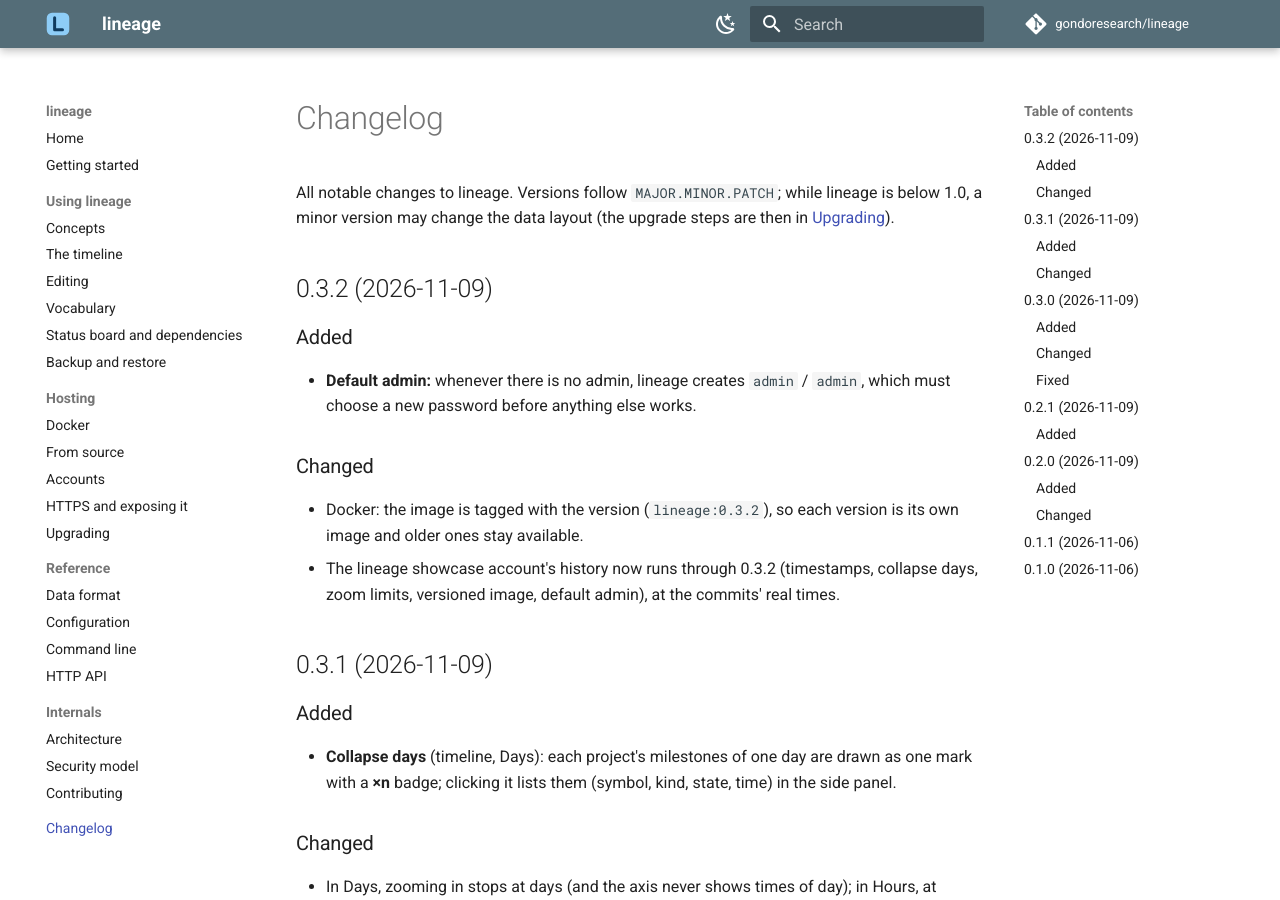
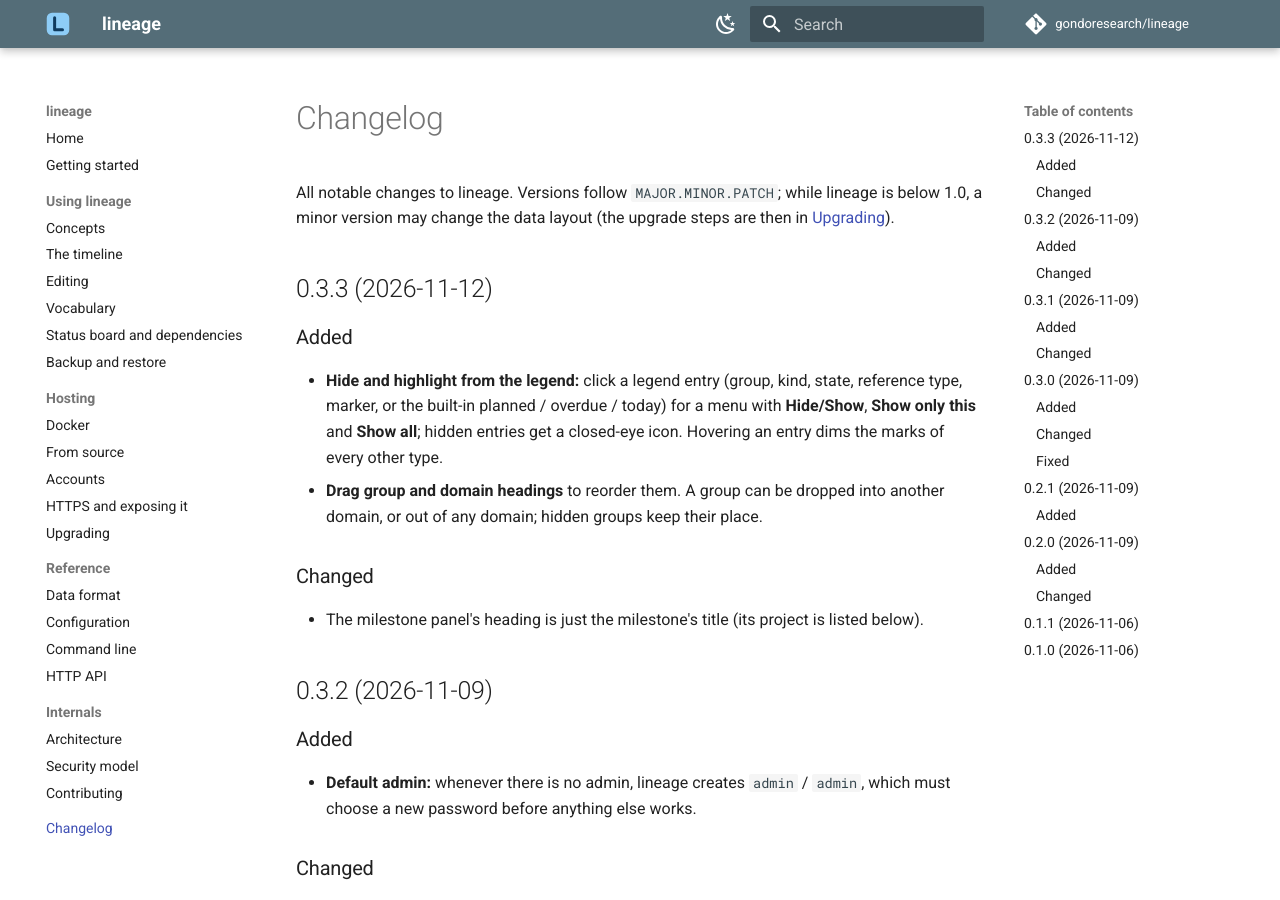
Before and after one commit to gondoresearch/lineage, an MkDocs documentation site: the page built from docs/changelog.md, in a window 1280 px wide and 900 px high. Built offline with MkDocs 1.6.1 and Material for MkDocs 9.7.7, drawn with Linux system fonts in a browser that asks for light colours; comment, search, counter and statistics services are not loaded.

Commit message:
Release 0.3.3
- Hide and highlight from the legend: click a legend entry (group, kind,
  state, reference type, marker, or the built-in planned / overdue / today)
  for Hide/Show, Show only this and Show all; hidden entries show a closed
  eye. Hovering an entry dims the marks of every other type.
- Drag group and domain headings to reorder them; a group can be dropped
  into another domain or out of any domain. Hidden groups keep their place.
- The milestone panel's heading is just the milestone's title.
- Version 0.3.3 (backend, frontend, compose image lineage:0.3.3); changelog,
  guide and test plan updated.

Co-Authored-By: Claude Sonnet 5.5 <noreply@anthropic.com>

```diff
--- a/CHANGELOG.md
+++ b/CHANGELOG.md
@@ -1,6 +1,17 @@
 # Changelog
 
 All notable changes to lineage. Versions follow `MAJOR.MINOR.PATCH`; while lineage is below 1.0, a minor version may change the data layout (the upgrade steps are then in [Upgrading](https://gondoresearch.github.io/lineage/hosting/upgrading/)).
+
+## 0.3.3 (2026-11-12)
+
+### Added
+
+- **Hide and highlight from the legend:** click a legend entry (group, kind, state, reference type, marker, or the built-in planned / overdue / today) for a menu with **Hide/Show**, **Show only this** and **Show all**; hidden entries get a closed-eye icon. Hovering an entry dims the marks of every other type.
+- **Drag group and domain headings** to reorder them. A group can be dropped into another domain, or out of any domain; hidden groups keep their place.
+
+### Changed
+
+- The milestone panel's heading is just the milestone's title (its project is listed below).
 
 ## 0.3.2 (2026-11-09)
 
--- a/docker-compose.yml
+++ b/docker-compose.yml
@@ -2,7 +2,7 @@ services:
   lineage:
     build: .
     # One image per lineage version (built from this checkout); older ones stay available to go back to.
-    image: lineage:0.3.2
+    image: lineage:0.3.3
     # Run as your own user so files in ./data stay yours (set LINEAGE_UID/LINEAGE_GID if `id -u`/`id -g` are not 1000).
     user: "${LINEAGE_UID:-1000}:${LINEAGE_GID:-1000}"
     environment:
--- a/docs/examples/docker-compose.https.yml
+++ b/docs/examples/docker-compose.https.yml
@@ -12,7 +12,7 @@
 services:
   lineage:
     build: .
-    image: lineage:0.3.2   # one image per lineage version
+    image: lineage:0.3.3   # one image per lineage version
     user: "${LINEAGE_UID:-1000}:${LINEAGE_GID:-1000}"
     environment:
       DATA_DIR: /data
```
Also changed, not shown: TEST.md (+9 -2 lines), docs/guide/timeline.md (+9 -1 lines), 3 other files.
